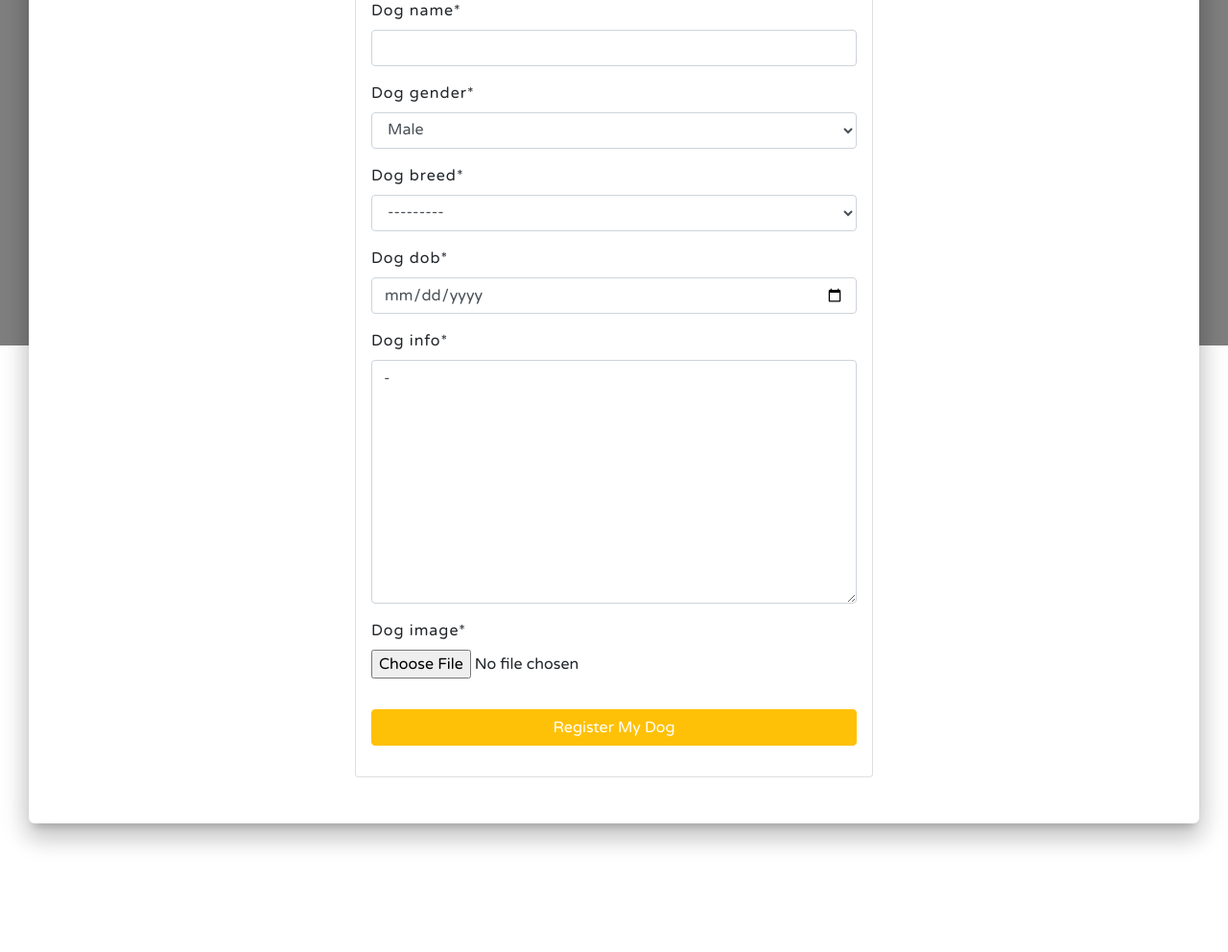
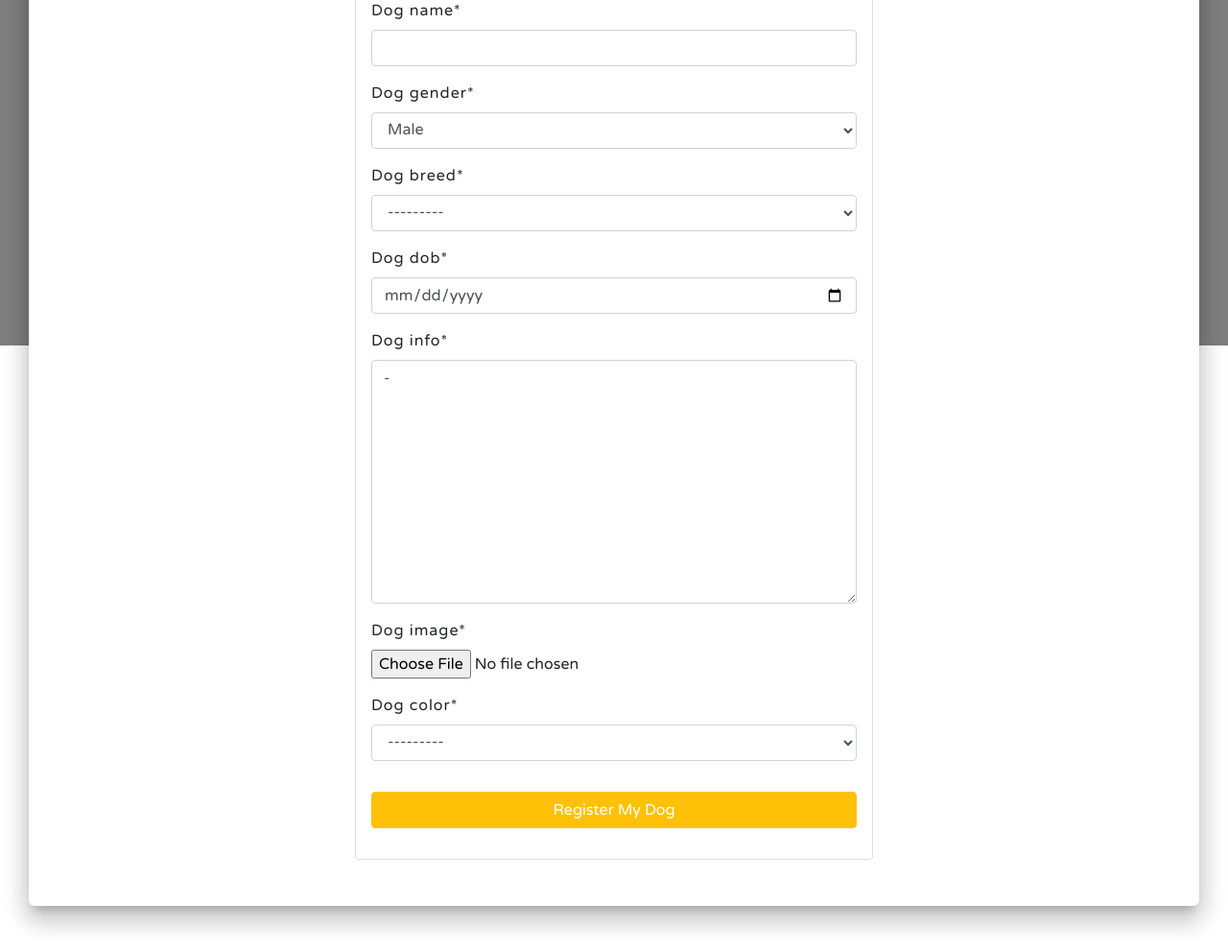
Before and after one commit to dekdew/dog_finder, a Django app: page /register/dog in a window 1280 px wide. Shown: the part 440-1432 px from the top of the page at 96% size. Before the commit the page ends 1324 px from the top, so only its background shows below. Run offline with Django 3.2, Linux system fonts and the light colour scheme; the visitor is signed in with stand-in values (Sample User, id 1); data comes from the database, SQL or seed files in the repository; some libraries are stand-ins or nearby versions.

Commit message:
add color

```diff
--- a/accounts/forms.py
+++ b/accounts/forms.py
@@ -5,7 +5,7 @@
 from django.forms import ModelChoiceField
 from django.contrib.auth.models import User
 
-from accounts.models import Profile, Dog, Breed
+from accounts.models import Profile, Dog, Breed, DogColor
 
 
 class UserRegisterForms(UserCreationForm):
@@ -40,13 +40,20 @@
     return "%s" % obj.breed_name
 
 
+class DogModelChoiceField(ModelChoiceField):
+    def label_from_instance(self, obj):
+        return "%s" % obj.color_name
+
+
 class DogRegisterForms(forms.ModelForm):
 
   dog_dob = forms.DateField(widget=forms.widgets.DateInput(attrs={'type': 'date'}))
   dog_breed = BreedModelChoiceField(queryset=Breed.objects.all(), to_field_name="breed_name")
+  dog_color = DogModelChoiceField(queryset=DogColor.objects.all(), to_field_name="color_name")
 
   class Meta:
     model = Dog
+    fields = ['dog_name', 'dog_gender', 'dog_breed', 'dog_dob', 'dog_info', 'dog_image', 'dog_color']
     exclude = ['owner', 'dog_age', 'qr_code', 'dog_status']
 
   def clean_dog_dob(self):
--- a/accounts/models.py
+++ b/accounts/models.py
@@ -65,8 +65,8 @@
     qr_code = models.TextField(default='-')
     owner = models.ForeignKey(User, on_delete=models.CASCADE, null=False)
     dog_status = models.CharField(choices=STATUS, default='Normal', max_length=20)
-    # color1 = models.ForeignKey(DogColor, on_delete=models.CASCADE, default=1)
-    # color2 = models.ForeignKey(DogColor, on_delete=models.CASCADE, default=2)
+    color1 = models.ForeignKey(DogColor, on_delete=models.CASCADE, default=1)
+
 
     def __str__(self):
         return f'{self.owner.username} {self.dog_name} Profile'
--- a/accounts/templates/accounts/my-profile.html
+++ b/accounts/templates/accounts/my-profile.html
@@ -178,7 +178,7 @@
                                                 </h4>
                                                 <h6 class="card-subtitle mb-2 text-muted">
                                                     <i class="fas fa-paw"></i>
-                                                    {{ dog.breed }}
+                                                    {{ dog.breed.breed_name }}
                                                 </h6>
                                             </div>
                                         </div>
--- a/accounts/views.py
+++ b/accounts/views.py
@@ -7,7 +7,7 @@
 
 # Create your views here.
 from accounts.forms import UserRegisterForms, UserUpdateForms, ProfileUpdateForm, DogRegisterForms
-from accounts.models import Breed, Dog
+from accounts.models import Breed, Dog, DogColor
 
 
 def register(req):
@@ -40,6 +40,7 @@
             breed = Breed.objects.filter(breed_name=dog_form.cleaned_data.get('dog_breed'))
             print(breed)
             dog.breed = breed
+
             dog_form.save()
             return redirect('my_profile')
     else:
--- a/newfeeds/templates/newfeeds/index.html
+++ b/newfeeds/templates/newfeeds/index.html
@@ -275,7 +275,7 @@
                                             <div class="card-body">
                                                 <p class="card-text"><span class="text-muted">
                                                     Breed:</span> {# {{ post.owner.dog_set.first.breed.breed_name }} #}
-                                                    {{ post.dog.breed.breed_name }}
+                                                    {{ post.dog.dog_breed.breed_name }}
                                                 </p>
                                                 <p class="card-text"><span class="text-muted">
                                                     Age:</span> {# {{ post.owner.dog_set.first.dog_age }} #} {{ post.dog.dog_age }} years old
```
Also changed, not shown: accounts/migrations/0011_auto_20190506_2017.py (added), accounts/migrations/0012_auto_20190506_2102.py (added).
